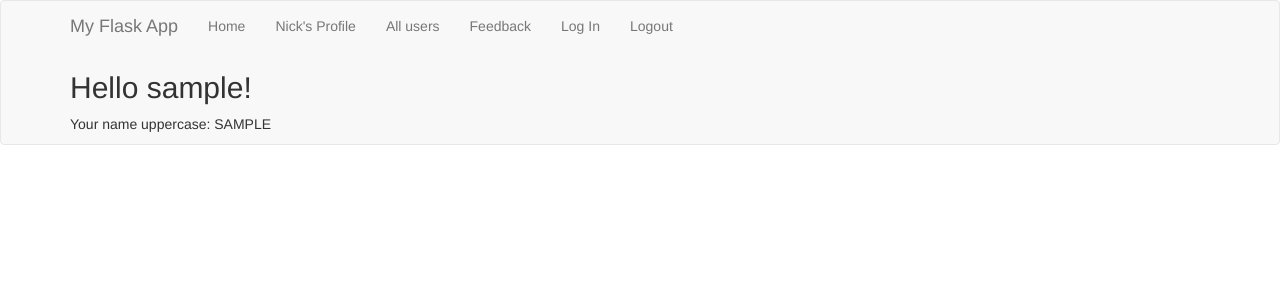
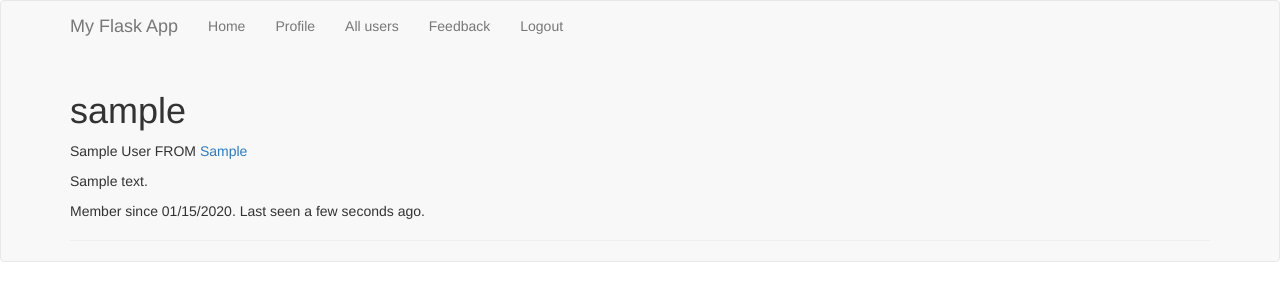
Before and after one commit to nickbs87/flask-grinberg, a Flask app: a page that uses app/templates/base.html in a window 1280 px wide. Shown: the top 301 px of the page. Run offline with Flask 3, Linux system fonts and the light colour scheme; a user stored in the database is signed in; tables that the repository leaves empty hold one stand-in row (values such as "Sample post"); some libraries are stand-ins or nearby versions.

Commit message:
Ch 10: Modifying user route, user and base.html

```diff
--- a/app/main/views.py
+++ b/app/main/views.py
@@ -18,9 +18,10 @@ def index():
                            current_time=datetime.utcnow())
 
 
-@main.route('/user/<name>')
-def user(name):
-    return render_template('user.html', name=name)
+@main.route('/user/<username>')
+def user(username):
+    user = User.query.filter_by(username=username).first_or_404()
+    return render_template('user.html', user = user)
 
 
 @main.route('/users')
--- a/app/templates/base.html
+++ b/app/templates/base.html
@@ -25,16 +25,21 @@
     <div class="container">
         <div class="navbar-header">
             <a class="navbar-brand" href="{{ url_for('main.index') }}">My Flask App</a>
+            {% if not current_user.is_authenticated %}
+                <li><a href="{{ url_for('auth.login') }}">Log In</a></li>
+            {% endif %}
+
         </div>
 
         <div class="navbar-collapse collapse">
             <ul class="nav navbar-nav">
+                {% if current_user.is_authenticated %}
                 <li><a href="{{ url_for('main.index') }}">Home</a></li>
-                <li><a href="{{ url_for('main.user', name='Nick') }}">Nick's Profile</a></li>
+                <li><a href="{{ url_for('main.user', username=current_user.username) }}">Profile</a></li>
                 <li><a href="{{ url_for('main.users') }}">All users</a></li>
                 <li><a href="{{ url_for('main.feedback') }}">Feedback</a></li>
-                <li><a href="{{ url_for('auth.login') }}">Log In</a></li>
                 <li><a href="{{ url_for('auth.logout') }}">Logout</a></li>
+                {% endif %}
             </ul>
         </div>
     </div>
--- a/app/templates/user.html
+++ b/app/templates/user.html
@@ -1,13 +1,27 @@
 {% extends "base.html" %}
 
-{% block title %}User: {{ name }}{% endblock %}
+{% block title %}Flasky - {{ user.username }}{% endblock %}
 
 {% block page_content %}
-    {% if name == 'admin' %}
-        <h2>Welcome administrator! </h2>
-        <p>You have full access.</p>
-    {% else %}
-        <h2>Hello {{ name }}!</h2>
-        <p>Your name uppercase: {{ name|upper }}</p>
+<div class='page-header'>
+    <h1>{{ user.username }}</h1>
+    {% if user.name or user.location %}
+    <p>
+        {% if user.name %}{{ user.name }}{% endif %}
+        {% if user.location %}
+            FROM <a href='http://maps.google.com/?q={{ user.location }}'>
+                {{ user.location }}
+            </a>
+        {% endif %}
+    </p>
     {% endif %}
+    {% if current_user.is_administrator() %}
+    <p><a href='mailto: {{ user.email }}'>{{ user.email }}</a></p>
+    {% endif %}
+    {% if user.about_me %}<p>{{ user.about_me }}</p>{% endif %}
+    <p>
+        Member since {{ moment(user.member_since).format('L') }}.
+        Last seen {{ moment(user.last_seen).fromNow() }}.
+    </p>
+</div>
 {% endblock %}
```
